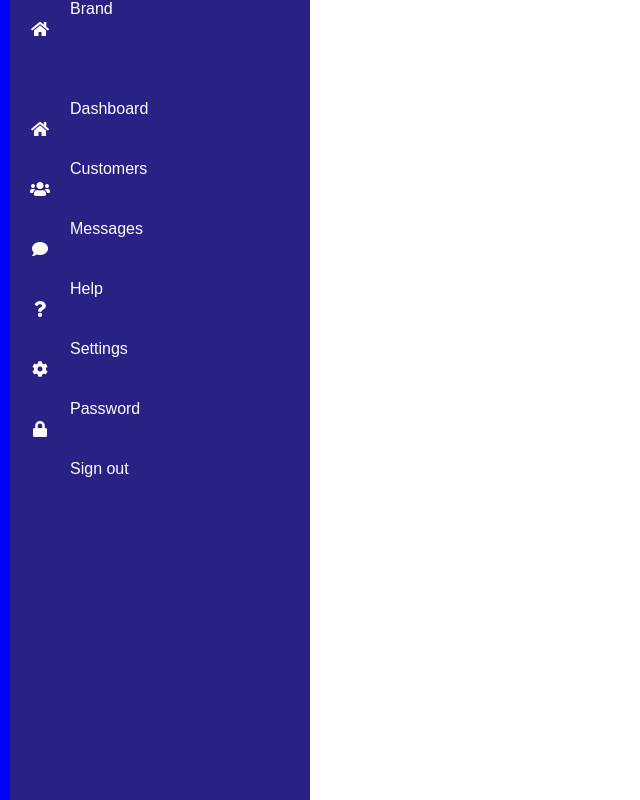
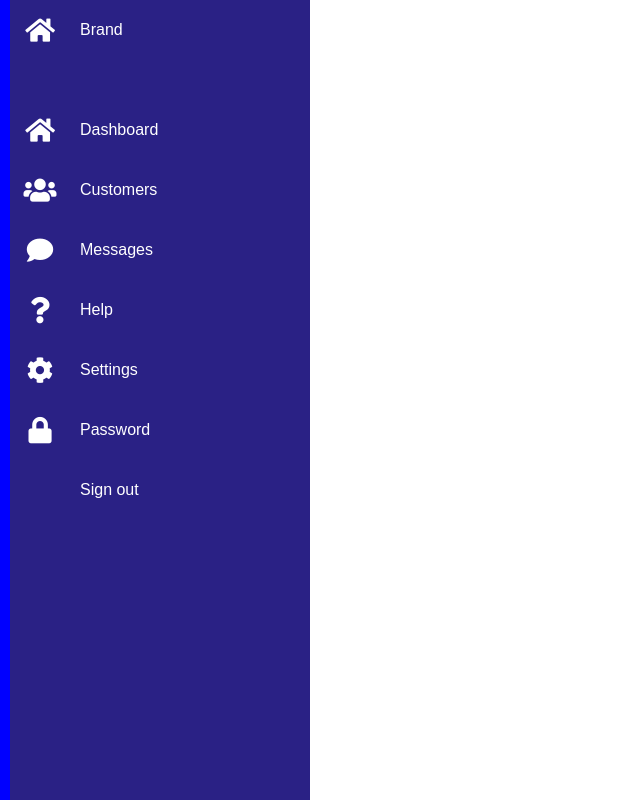
Before and after one commit to Deewan10/Admin-dashboard-2, a plain HTML site: page index.html in a window 1280 px wide. Shown: the whole page, without its empty margins (0-640 px from the left). Drawn offline with Linux system fonts and the light colour scheme.

Commit message:
side bar

```diff
--- a/style.css
+++ b/style.css
@@ -42,6 +42,8 @@ body {
    position: relative;
    width: 100%;
    list-style: none;
+   border-top-left-radius: 30px;
+   border-bottom-left-radius: 30px;
 }
 
 .nav ul li a {
@@ -57,7 +59,7 @@ body {
     display: block;
     min-width: 60px;
     height: 60px;
-    line-height: 60px;
+    line-height: 70px;
     text-align: center;
 }
 
@@ -65,12 +67,24 @@ body {
     background-color: var(--white);
 }
 
+.nav ul li:hover a{
+    color: var(--blue);
+}
 .nav ul li:nth-child(1) {
     margin-bottom: 40px;
     pointer-events: none;
 }
 
-.nav ul li:nth-child(1) {
-    margin-bottom: 40px;
-    pointer-events: none;
+.nav ul li a .icon i  {
+   font-size: 1.65rem;
+   padding-top: 10px;
 }
+
+.nav ul li a .title {
+    position: relative;
+    display: block;
+    padding: 0 10px;
+    height: 60px;
+    line-height: 60px;
+    white-space: nowrap;
+}
```
